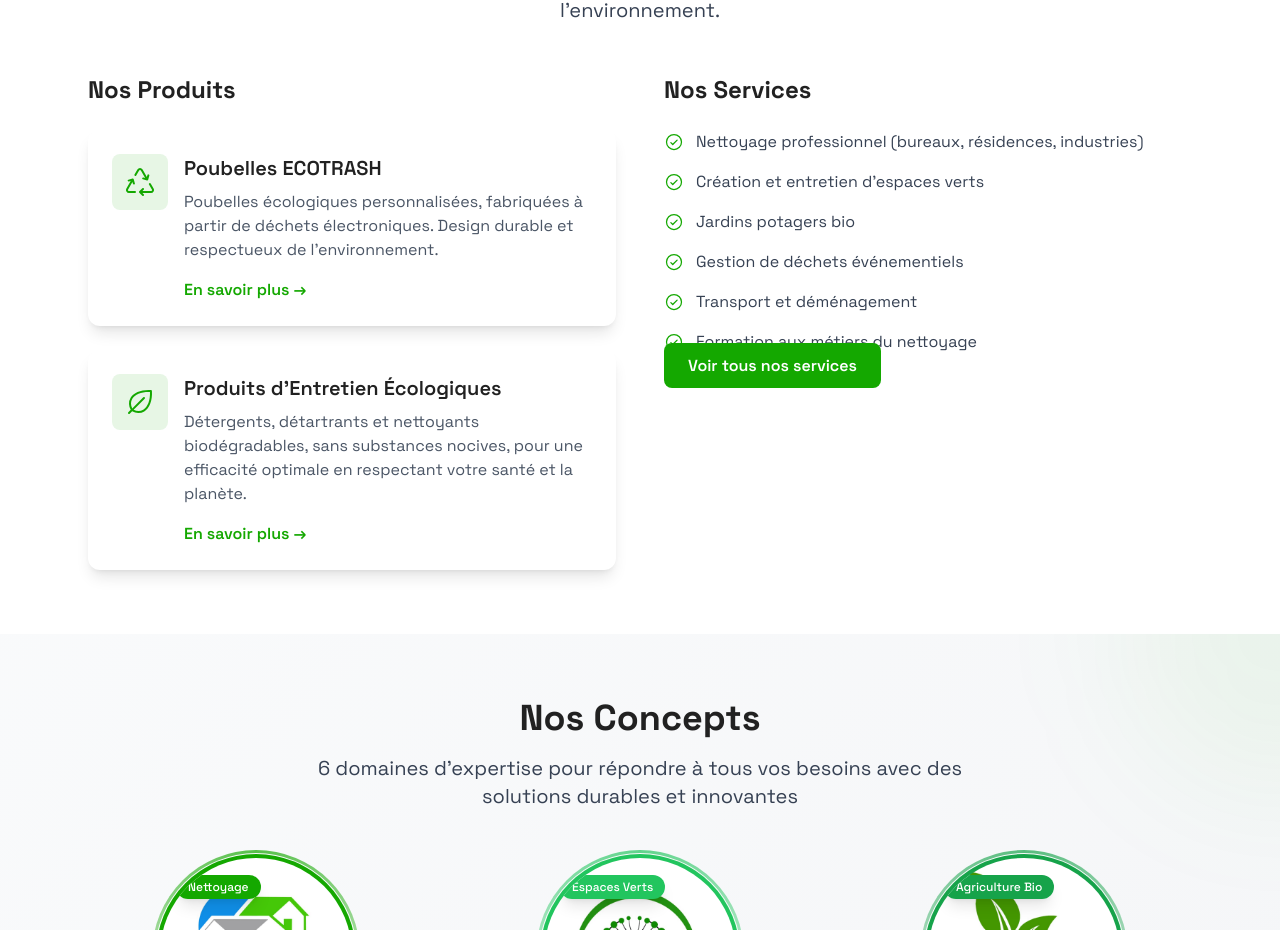
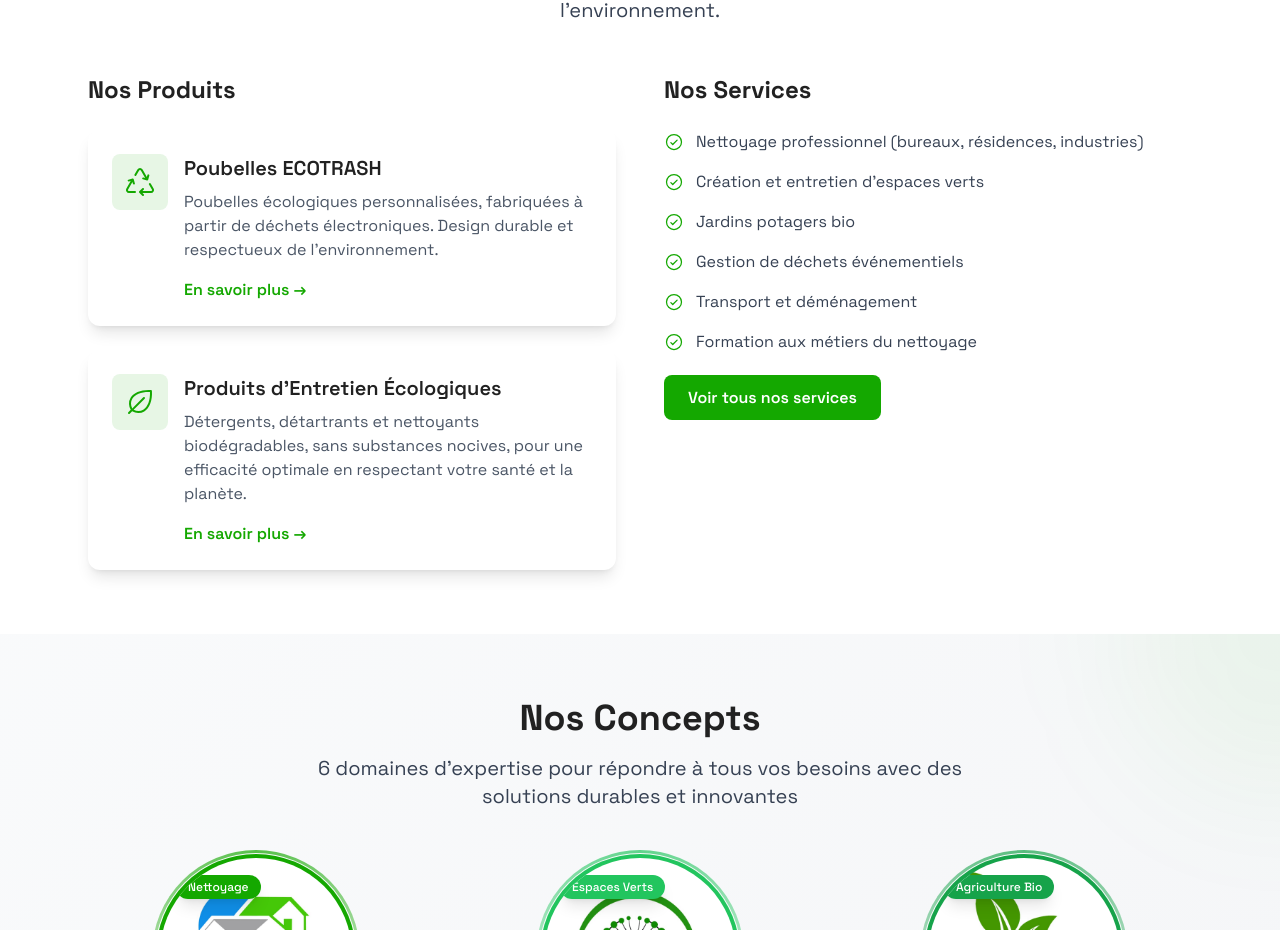
Before and after one commit to lonie12/africa-clean, a React (Vite) app: page / in a window 1280 px wide. Shown: the part 913-1843 px from the top of the page. Built offline with nearby package versions, Linux system fonts and the light colour scheme.

Commit message:
fix(homepage): add some padding to the products services section

```diff
--- a/src/pages/home/ProductsServicesSection.tsx
+++ b/src/pages/home/ProductsServicesSection.tsx
@@ -81,7 +81,7 @@
             <h3 className="text-2xl font-bold text-[#212121] mb-6">
               Nos Services
             </h3>
-            <div className="space-y-4">
+            <div className="space-y-4 mb-8">
               {[
                 "Nettoyage professionnel (bureaux, résidences, industries)",
                 "Création et entretien d'espaces verts",
```
